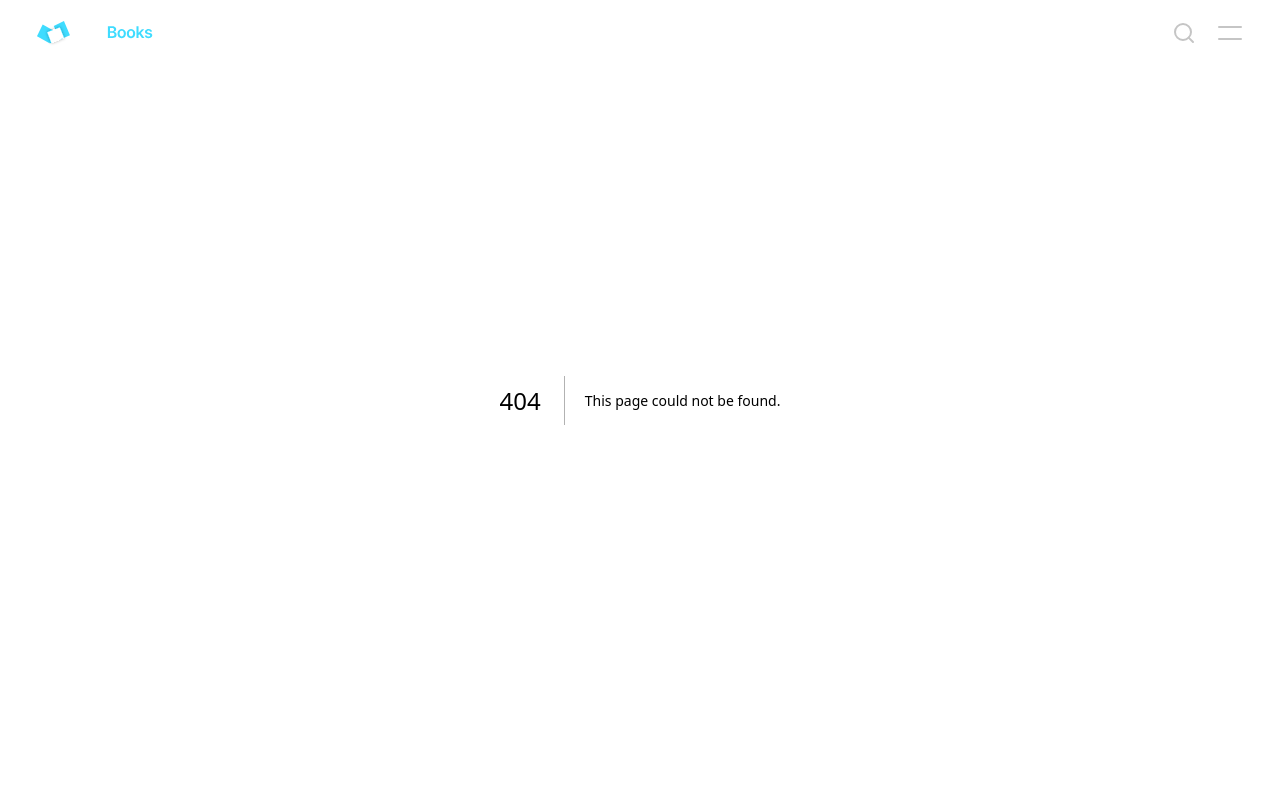
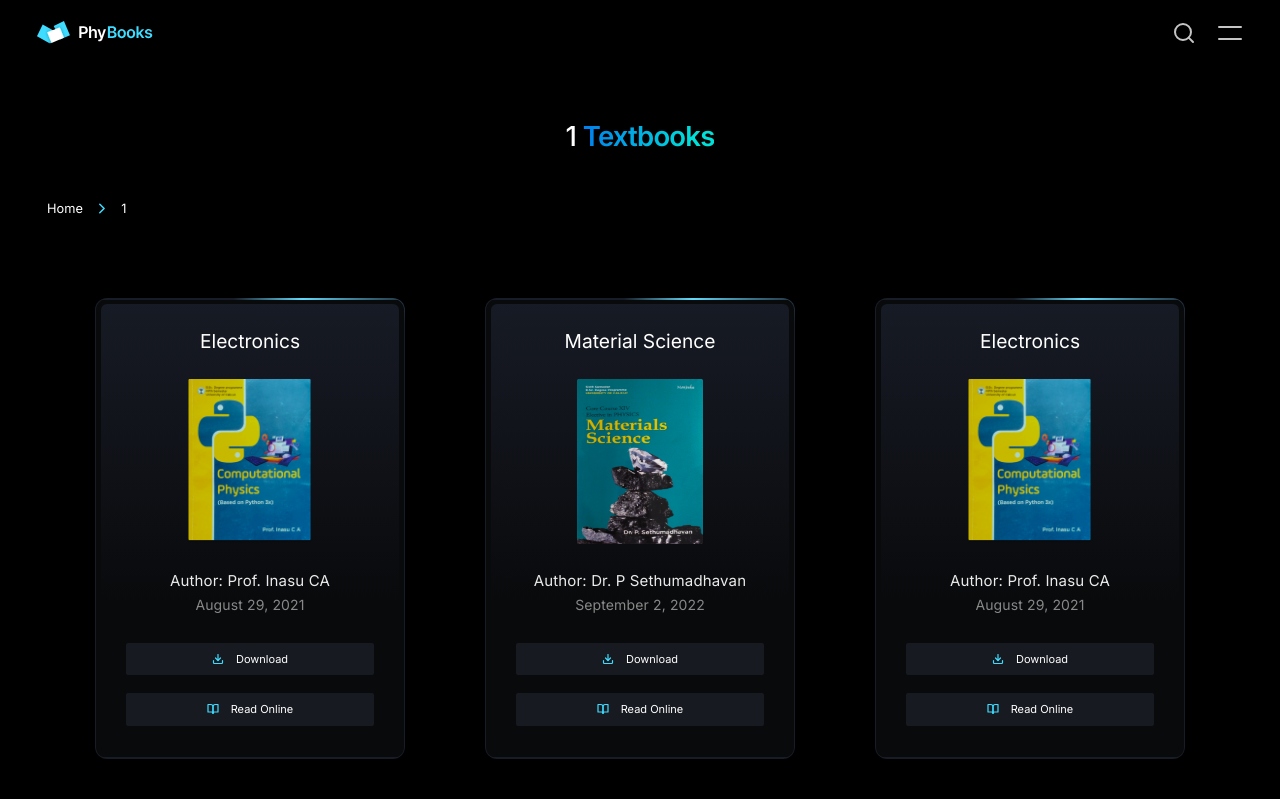
Before and after one commit to FarisPalayi/phybooks, a Next.js app: page /subject/1 in a window 1280 px wide. Before the commit this address had no page. Shown: the top 799 px of the page. Built offline with nearby package versions, Linux system fonts and the light colour scheme.

Commit message:
add subject route

```diff
--- a/src/app/styles/components/Breadcrumb.module.scss
+++ b/src/app/styles/components/Breadcrumb.module.scss
@@ -22,6 +22,7 @@
 
   position: relative;
   font-size: rem(12.8);
+  text-transform: capitalize;
 
   &:not(:last-child)::after {
     content: "·";
--- a/src/app/styles/global.scss
+++ b/src/app/styles/global.scss
@@ -67,6 +67,7 @@ h5,
 h6 {
   margin: 0;
   text-align: center;
+  text-transform: capitalize;
 }
 
 h2 {
--- /dev/null
+++ b/src/app/subject/[subName]/page.js
@@ -0,0 +1,99 @@
+import Breadcrumb from "../../components/shared/Breadcrumb";
+import styles from "../../styles/components/Books.module.scss";
+import DarkCard from "../../components/books/DarkCard";
+
+const placeholderBooks = [
+  {
+    id: 1,
+    title: "Electronics",
+    author: "Prof. Inasu CA",
+    published: "August 29, 2021",
+    image: {
+      url: "/images/book-cover.png",
+      width: 126,
+      height: 165,
+    },
+    chapters: [
+      {
+        title: "Transistors and Diodes",
+        pdf: "/chapters/chapter-1.pdf",
+      },
+      {
+        title: "Semiconductors",
+        pdf: "/chapters/chapter-2.pdf",
+      },
+      {
+        title: "Integrated Circuits",
+        pdf: "/chapters/chapter-3.pdf",
+      },
+    ],
+  },
+  {
+    id: 2,
+    title: "Material Science",
+    author: "Dr. P Sethumadhavan",
+    published: "September 2, 2022",
+    image: {
+      url: "/images/book-cover-material-science.jpg",
+      width: 126,
+      height: 165,
+    },
+    chapters: [
+      {
+        title: "Transistors and Diodes",
+        pdf: "/chapters/chapter-1.pdf",
+      },
+      {
+        title: "Semiconductors",
+        pdf: "/chapters/chapter-2.pdf",
+      },
+      {
+        title: "Integrated Circuits",
+        pdf: "/chapters/chapter-3.pdf",
+      },
+    ],
+  },
+  {
+    id: 3,
+    title: "Electronics",
+    author: "Prof. Inasu CA",
+    published: "August 29, 2021",
+    image: {
+      url: "/images/book-cover.png",
+      width: 126,
+      height: 165,
+    },
+    chapters: [
+      {
+        title: "Transistors and Diodes",
+        pdf: "/chapters/chapter-1.pdf",
+      },
+      {
+        title: "Semiconductors",
+        pdf: "/chapters/chapter-2.pdf",
+      },
+      {
+        title: "Integrated Circuits",
+        pdf: "/chapters/chapter-3.pdf",
+      },
+    ],
+  },
+];
+
+export default function Page({ params }) {
+  const subject = params.subName;
+
+  return (
+    <main className={`main ${styles.books}`}>
+      <h1 className={styles.books__header}>
+        {subject} <span>Textbooks</span>
+      </h1>
+      <Breadcrumb variant="Secondary" pathnames={[subject]} />
+      <section className={styles.books__grid}>
+        {placeholderBooks.map((book) => (
+          <DarkCard key={book.id} book={book} />
+        ))}
+      </section>
+    </main>
+  );
+}
```
